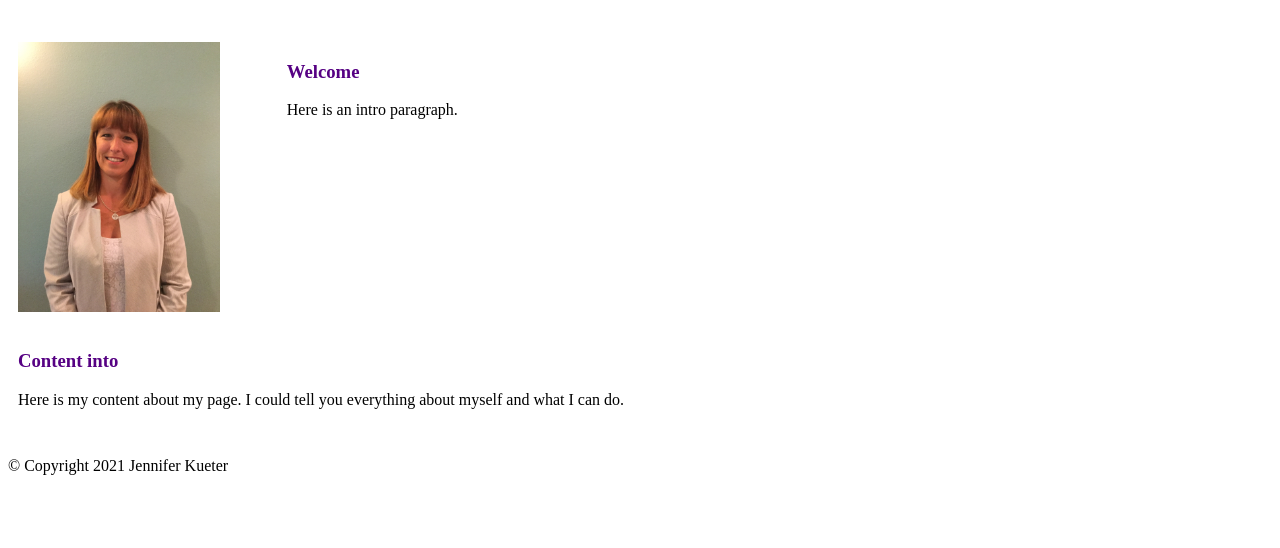
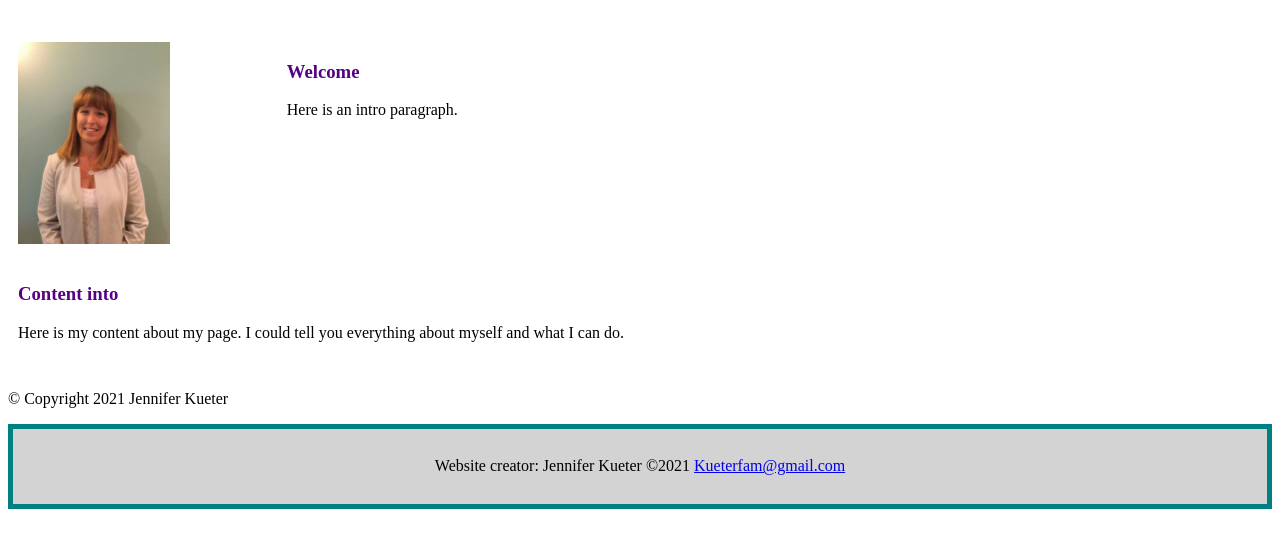
Before and after one commit to jkueter/jkueter.github.io, a PHP site: page /index4.html in a window 1280 px wide. Shown: the part 116-664 px from the top of the page. Run offline with PHP 8.4, Linux system fonts and the light colour scheme.

Commit message:
Add files via upload

```diff
--- a/code/index4.html
+++ b/code/index4.html
@@ -48,8 +48,10 @@
     <p>
         &copy; Copyright 2021 Jennifer Kueter
     </p>
-    </div>
-
+    <div class="Footer">
+        <footer>
+          <p>Website creator: Jennifer Kueter   &copy;2021 <a href="mailto:kueterfam@gmail.com">Kueterfam@gmail.com</a></p>
+        </footer>
 </footer>
 </body>
 </html>
--- a/code/style4.css
+++ b/code/style4.css
@@ -43,11 +43,10 @@ h4 {color: #560183}
     grid-area: item1;
     padding-top: 20px;
     padding-left: 10px;
-    width: 80%;
+    width: 60%;
     height: auto;
   }
 
-    }
 .item2 {
     grid-area: item2;
     padding-top: 20px;
@@ -63,7 +62,8 @@ h4 {color: #560183}
     justify-self: center;
     padding-left: 10px;
     }
-/* Grid layout in desktop view*/
+}
+/* Grid layout in mobile view*/
 @media screen and (max-width: 759px) {
     .grid {
         display: grid;
@@ -81,12 +81,12 @@ h4 {color: #560183}
         grid-area: item1;
         justify-self: center;
         padding-left: 10px;
+
       }
-
-    img {
-        max-width: 100%;
+      img {
+        max-width: 50%;
         padding-left: 10px;
-     }
+      }
     .item2{
         grid-area: item2;
         padding-left: 10px;
@@ -101,4 +101,11 @@ h4 {color: #560183}
       justify-self: center;
       padding-left: 10px;
     }
-          }
+}
+.Footer { grid-area: Footer;
+    background-color: lightgrey;
+   text-align: center;
+    border: 5px solid teal;
+    padding: 1%;
+    margin: auto;
+  }
```
